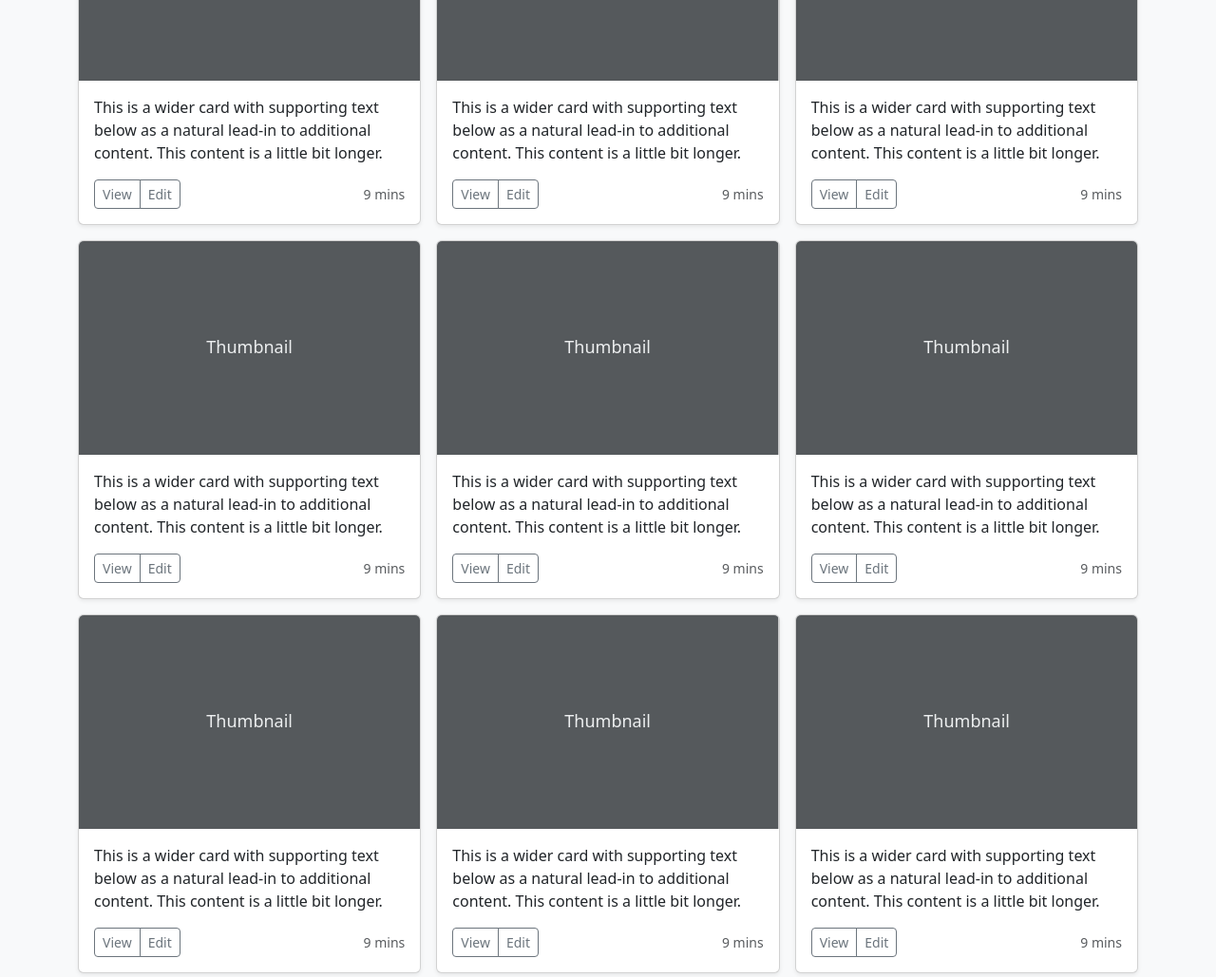
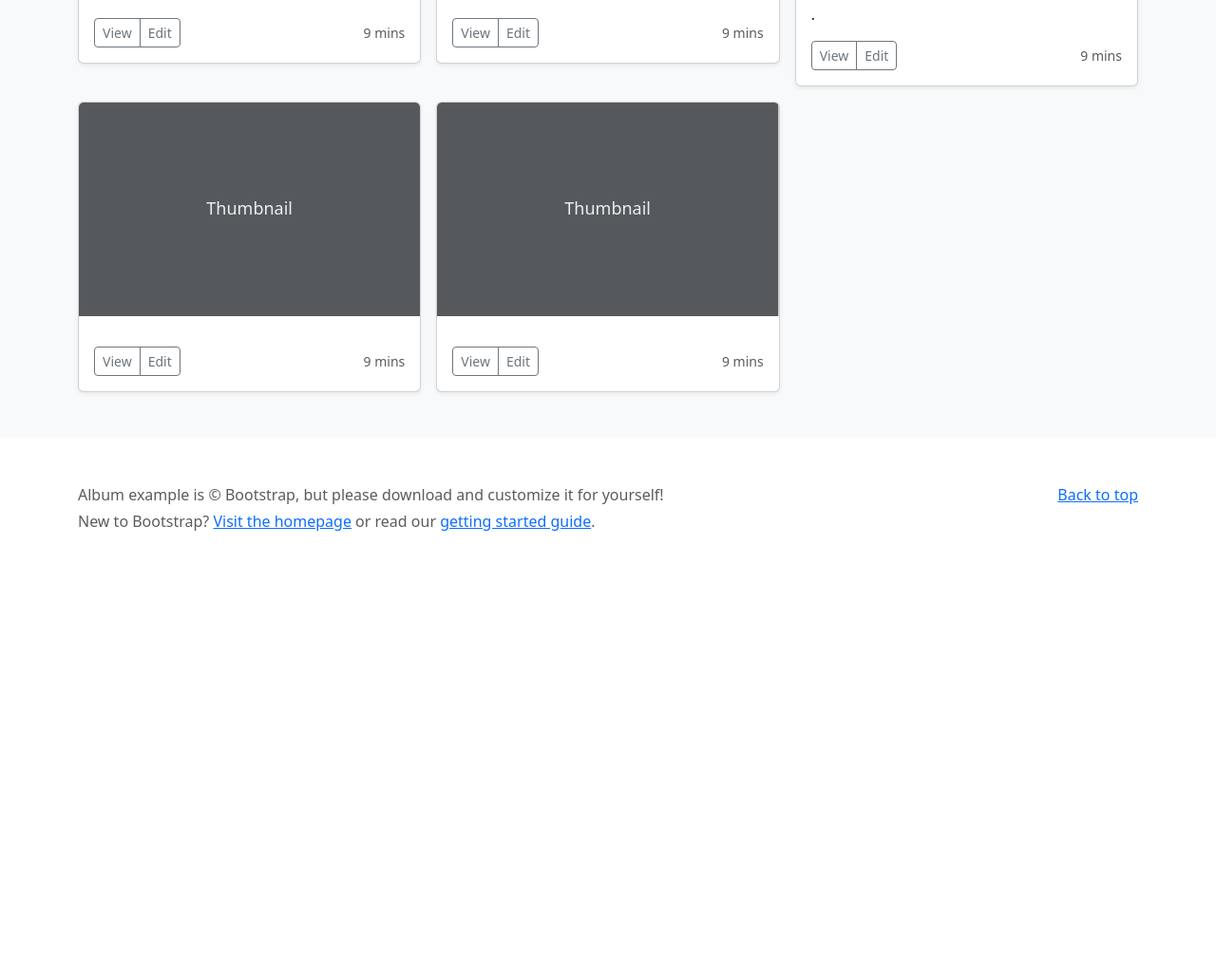
Before and after one commit to c1p31088/O, a plain HTML site: page index.html in a window 1280 px wide. Shown: the part 669-1698 px from the top of the page at 95% size. After the commit the page ends 1278 px from the top, so only its background shows below. Drawn offline with nearby package versions, Linux system fonts and the light colour scheme.

Commit message:
Update index.html

```diff
--- a/index.html
+++ b/index.html
@@ -6,7 +6,7 @@
     <meta name="description" content="">
     <meta name="author" content="Mark Otto, Jacob Thornton, and Bootstrap contributors">
     <meta name="generator" content="Hugo 0.79.0">
-    <title>Album example · Bootstrap v5.0</title>
+    <title>Album example ・ Bootstrap v5.0</title>
 
     <link rel="canonical" href="https://getbootstrap.com/docs/5.0/examples/album/">
 
@@ -72,8 +72,8 @@
   <section class="py-5 text-center container">
     <div class="row py-lg-5">
       <div class="col-lg-6 col-md-8 mx-auto">
-        <h1 class="fw-light">Album example</h1>
-        <p class="lead text-muted">Something short and leading about the collection below—its contents, the creator, etc. Make it short and sweet, but not too short so folks don’t simply skip over it entirely.</p>
+        <h1 class="fw-light">茅ヶ崎駅</h1>
+        <p class="lead text-muted"></p>
         <p>
           <a href="#" class="btn btn-primary my-2">Main call to action</a>
           <a href="#" class="btn btn-secondary my-2">Secondary action</a>
@@ -91,7 +91,7 @@
             <svg class="bd-placeholder-img card-img-top" width="100%" height="225" xmlns="http://www.w3.org/2000/svg" role="img" aria-label="Placeholder: Thumbnail" preserveAspectRatio="xMidYMid slice" focusable="false"><title>Placeholder</title><rect width="100%" height="100%" fill="#55595c"/><text x="50%" y="50%" fill="#eceeef" dy=".3em">Thumbnail</text></svg>
 
             <div class="card-body">
-              <p class="card-text">This is a wider card with supporting text below as a natural lead-in to additional content. This content is a little bit longer.</p>
+              <p class="card-text"></p>
               <div class="d-flex justify-content-between align-items-center">
                 <div class="btn-group">
                   <button type="button" class="btn btn-sm btn-outline-secondary">View</button>
@@ -107,7 +107,7 @@
             <svg class="bd-placeholder-img card-img-top" width="100%" height="225" xmlns="http://www.w3.org/2000/svg" role="img" aria-label="Placeholder: Thumbnail" preserveAspectRatio="xMidYMid slice" focusable="false"><title>Placeholder</title><rect width="100%" height="100%" fill="#55595c"/><text x="50%" y="50%" fill="#eceeef" dy=".3em">Thumbnail</text></svg>
 
             <div class="card-body">
-              <p class="card-text">This is a wider card with supporting text below as a natural lead-in to additional content. This content is a little bit longer.</p>
+              <p class="card-text"></p>
               <div class="d-flex justify-content-between align-items-center">
                 <div class="btn-group">
                   <button type="button" class="btn btn-sm btn-outline-secondary">View</button>
@@ -123,7 +123,7 @@
             <svg class="bd-placeholder-img card-img-top" width="100%" height="225" xmlns="http://www.w3.org/2000/svg" role="img" aria-label="Placeholder: Thumbnail" preserveAspectRatio="xMidYMid slice" focusable="false"><title>Placeholder</title><rect width="100%" height="100%" fill="#55595c"/><text x="50%" y="50%" fill="#eceeef" dy=".3em">Thumbnail</text></svg>
 
             <div class="card-body">
-              <p class="card-text">This is a wider card with supporting text below as a natural lead-in to additional content. This content is a little bit longer.</p>
+              <p class="card-text">.</p>
               <div class="d-flex justify-content-between align-items-center">
                 <div class="btn-group">
                   <button type="button" class="btn btn-sm btn-outline-secondary">View</button>
@@ -140,7 +140,7 @@
             <svg class="bd-placeholder-img card-img-top" width="100%" height="225" xmlns="http://www.w3.org/2000/svg" role="img" aria-label="Placeholder: Thumbnail" preserveAspectRatio="xMidYMid slice" focusable="false"><title>Placeholder</title><rect width="100%" height="100%" fill="#55595c"/><text x="50%" y="50%" fill="#eceeef" dy=".3em">Thumbnail</text></svg>
 
             <div class="card-body">
-              <p class="card-text">This is a wider card with supporting text below as a natural lead-in to additional content. This content is a little bit longer.</p>
+              <p class="card-text"></p>
               <div class="d-flex justify-content-between align-items-center">
                 <div class="btn-group">
                   <button type="button" class="btn btn-sm btn-outline-secondary">View</button>
@@ -156,7 +156,7 @@
             <svg class="bd-placeholder-img card-img-top" width="100%" height="225" xmlns="http://www.w3.org/2000/svg" role="img" aria-label="Placeholder: Thumbnail" preserveAspectRatio="xMidYMid slice" focusable="false"><title>Placeholder</title><rect width="100%" height="100%" fill="#55595c"/><text x="50%" y="50%" fill="#eceeef" dy=".3em">Thumbnail</text></svg>
 
             <div class="card-body">
-              <p class="card-text">This is a wider card with supporting text below as a natural lead-in to additional content. This content is a little bit longer.</p>
+              <p class="card-text"></p>
               <div class="d-flex justify-content-between align-items-center">
                 <div class="btn-group">
                   <button type="button" class="btn btn-sm btn-outline-secondary">View</button>
@@ -167,74 +167,6 @@
             </div>
           </div>
         </div>
-        <div class="col">
-          <div class="card shadow-sm">
-            <svg class="bd-placeholder-img card-img-top" width="100%" height="225" xmlns="http://www.w3.org/2000/svg" role="img" aria-label="Placeholder: Thumbnail" preserveAspectRatio="xMidYMid slice" focusable="false"><title>Placeholder</title><rect width="100%" height="100%" fill="#55595c"/><text x="50%" y="50%" fill="#eceeef" dy=".3em">Thumbnail</text></svg>
-
-            <div class="card-body">
-              <p class="card-text">This is a wider card with supporting text below as a natural lead-in to additional content. This content is a little bit longer.</p>
-              <div class="d-flex justify-content-between align-items-center">
-                <div class="btn-group">
-                  <button type="button" class="btn btn-sm btn-outline-secondary">View</button>
-                  <button type="button" class="btn btn-sm btn-outline-secondary">Edit</button>
-                </div>
-                <small class="text-muted">9 mins</small>
-              </div>
-            </div>
-          </div>
-        </div>
-
-        <div class="col">
-          <div class="card shadow-sm">
-            <svg class="bd-placeholder-img card-img-top" width="100%" height="225" xmlns="http://www.w3.org/2000/svg" role="img" aria-label="Placeholder: Thumbnail" preserveAspectRatio="xMidYMid slice" focusable="false"><title>Placeholder</title><rect width="100%" height="100%" fill="#55595c"/><text x="50%" y="50%" fill="#eceeef" dy=".3em">Thumbnail</text></svg>
-
-            <div class="card-body">
-              <p class="card-text">This is a wider card with supporting text below as a natural lead-in to additional content. This content is a little bit longer.</p>
-              <div class="d-flex justify-content-between align-items-center">
-                <div class="btn-group">
-                  <button type="button" class="btn btn-sm btn-outline-secondary">View</button>
-                  <button type="button" class="btn btn-sm btn-outline-secondary">Edit</button>
-                </div>
-                <small class="text-muted">9 mins</small>
-              </div>
-            </div>
-          </div>
-        </div>
-        <div class="col">
-          <div class="card shadow-sm">
-            <svg class="bd-placeholder-img card-img-top" width="100%" height="225" xmlns="http://www.w3.org/2000/svg" role="img" aria-label="Placeholder: Thumbnail" preserveAspectRatio="xMidYMid slice" focusable="false"><title>Placeholder</title><rect width="100%" height="100%" fill="#55595c"/><text x="50%" y="50%" fill="#eceeef" dy=".3em">Thumbnail</text></svg>
-
-            <div class="card-body">
-              <p class="card-text">This is a wider card with supporting text below as a natural lead-in to additional content. This content is a little bit longer.</p>
-              <div class="d-flex justify-content-between align-items-center">
-                <div class="btn-group">
-                  <button type="button" class="btn btn-sm btn-outline-secondary">View</button>
-                  <button type="button" class="btn btn-sm btn-outline-secondary">Edit</button>
-                </div>
-                <small class="text-muted">9 mins</small>
-              </div>
-            </div>
-          </div>
-        </div>
-        <div class="col">
-          <div class="card shadow-sm">
-            <svg class="bd-placeholder-img card-img-top" width="100%" height="225" xmlns="http://www.w3.org/2000/svg" role="img" aria-label="Placeholder: Thumbnail" preserveAspectRatio="xMidYMid slice" focusable="false"><title>Placeholder</title><rect width="100%" height="100%" fill="#55595c"/><text x="50%" y="50%" fill="#eceeef" dy=".3em">Thumbnail</text></svg>
-
-            <div class="card-body">
-              <p class="card-text">This is a wider card with supporting text below as a natural lead-in to additional content. This content is a little bit longer.</p>
-              <div class="d-flex justify-content-between align-items-center">
-                <div class="btn-group">
-                  <button type="button" class="btn btn-sm btn-outline-secondary">View</button>
-                  <button type="button" class="btn btn-sm btn-outline-secondary">Edit</button>
-                </div>
-                <small class="text-muted">9 mins</small>
-              </div>
-            </div>
-          </div>
-        </div>
-      </div>
-    </div>
-  </div>
 
 </main>
 
```
